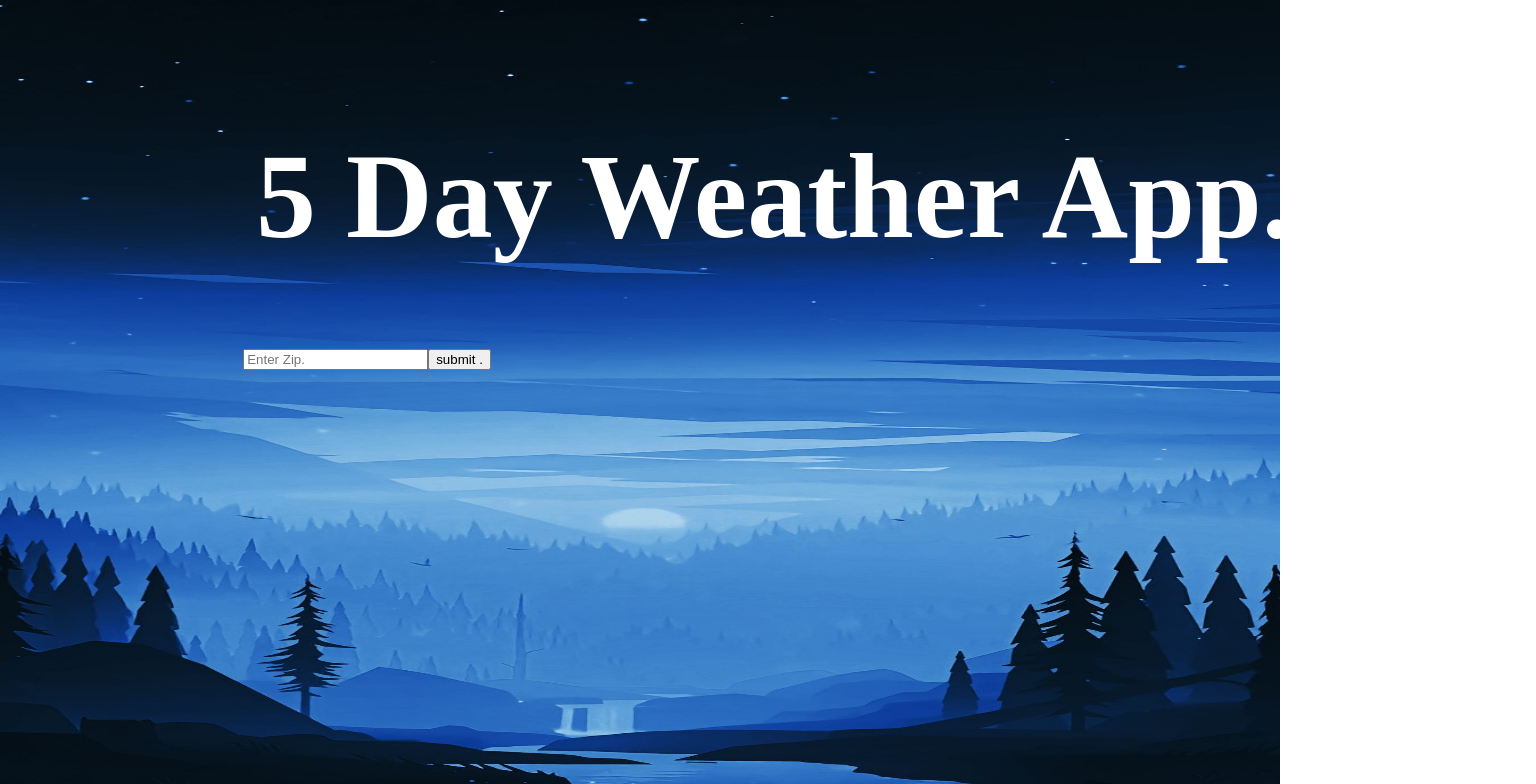
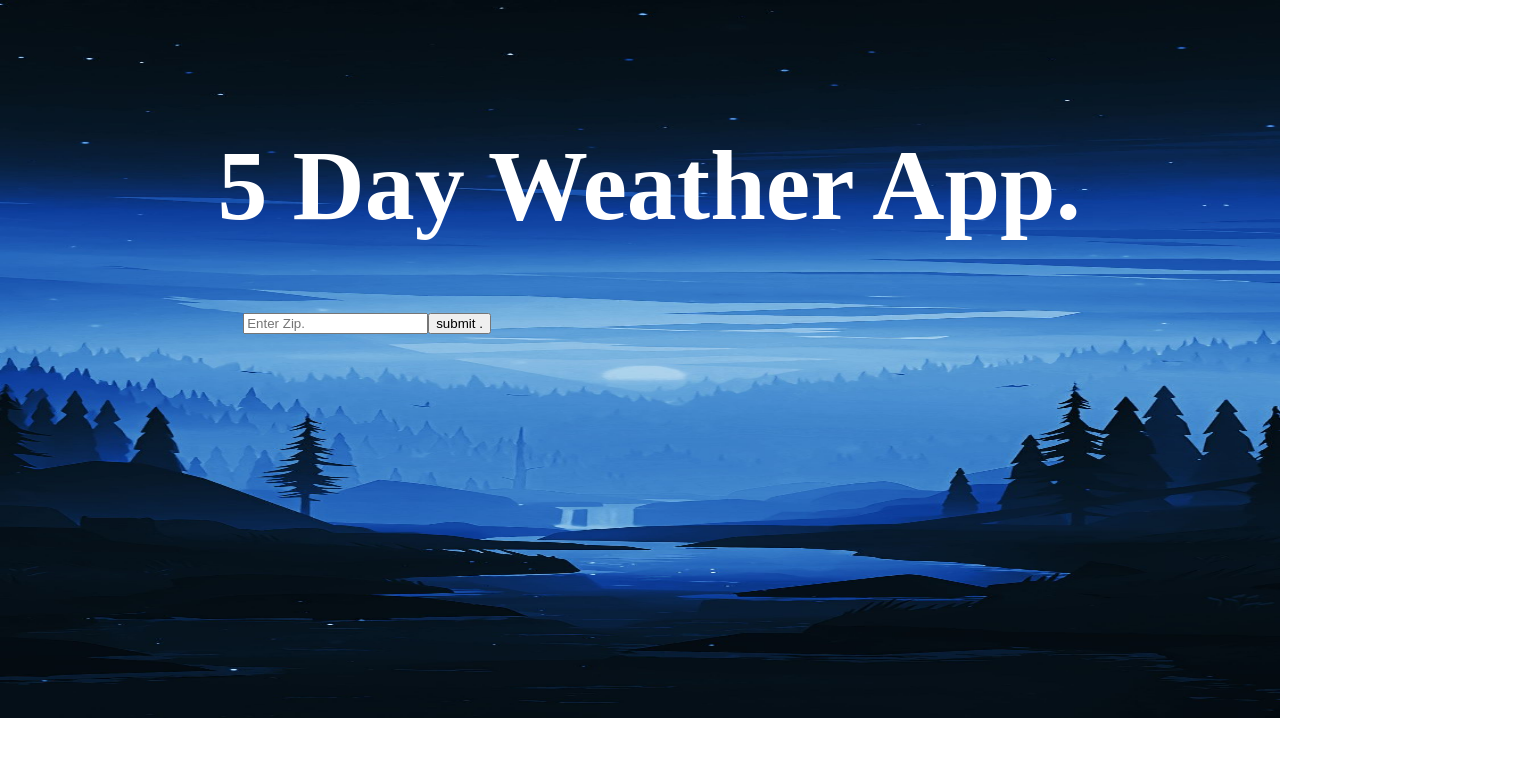
Before and after one commit to tgodkev/weather-app, a React (Create React App) app: page / in a window 1280 px wide. Shown: the top 784 px of the page, 1536 px wide, since content can reach past the window. Built offline with nearby package versions, Linux system fonts and the light colour scheme; no server answers; a web font is replaced by a local one.

Commit message:
trying this for now

```diff
--- a/public/Style.css
+++ b/public/Style.css
@@ -3,18 +3,17 @@ body{
     margin: 0px;
     padding: 0px;
     overflow-x: hidden;
-
+    height: 100%;
+    width: 100%;
     background-image: url('./wp9359084.jpg');
     background-repeat: no-repeat;
     background-size: 100% 100%;
-
 }
 
 .weather{
     overflow: hidden;
-    width: 100%;
-    height: 50%;
-    padding-bottom: 49%;
+    height: 80%;
+    padding-bottom: 30%;
 }
 
 
@@ -102,6 +101,7 @@ body{
     font-family: 'Bebas Neue', cursive;
     font-size: 20px;
   color: white;
+
 }
 
 .search{
@@ -114,9 +114,8 @@ body{
     width: 100%;
     position: relative;
     margin-top: 10%;
-    margin-left: 20%;
-
+    margin-left: 17%;
     color: white;
     font-family: 'The Nautigal', cursive;
-    font-size: 60px;
+    font-size: 50px;
 }
```
